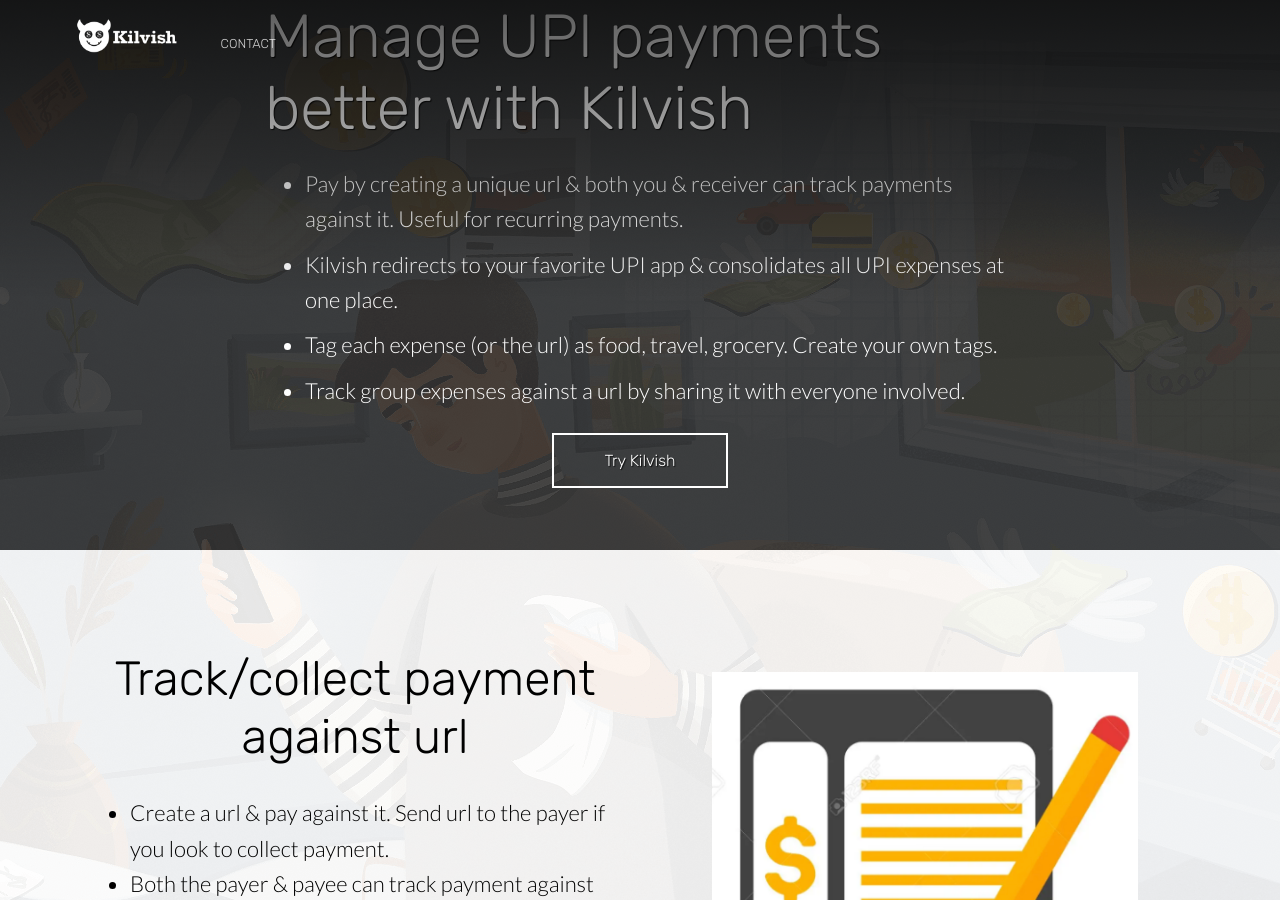
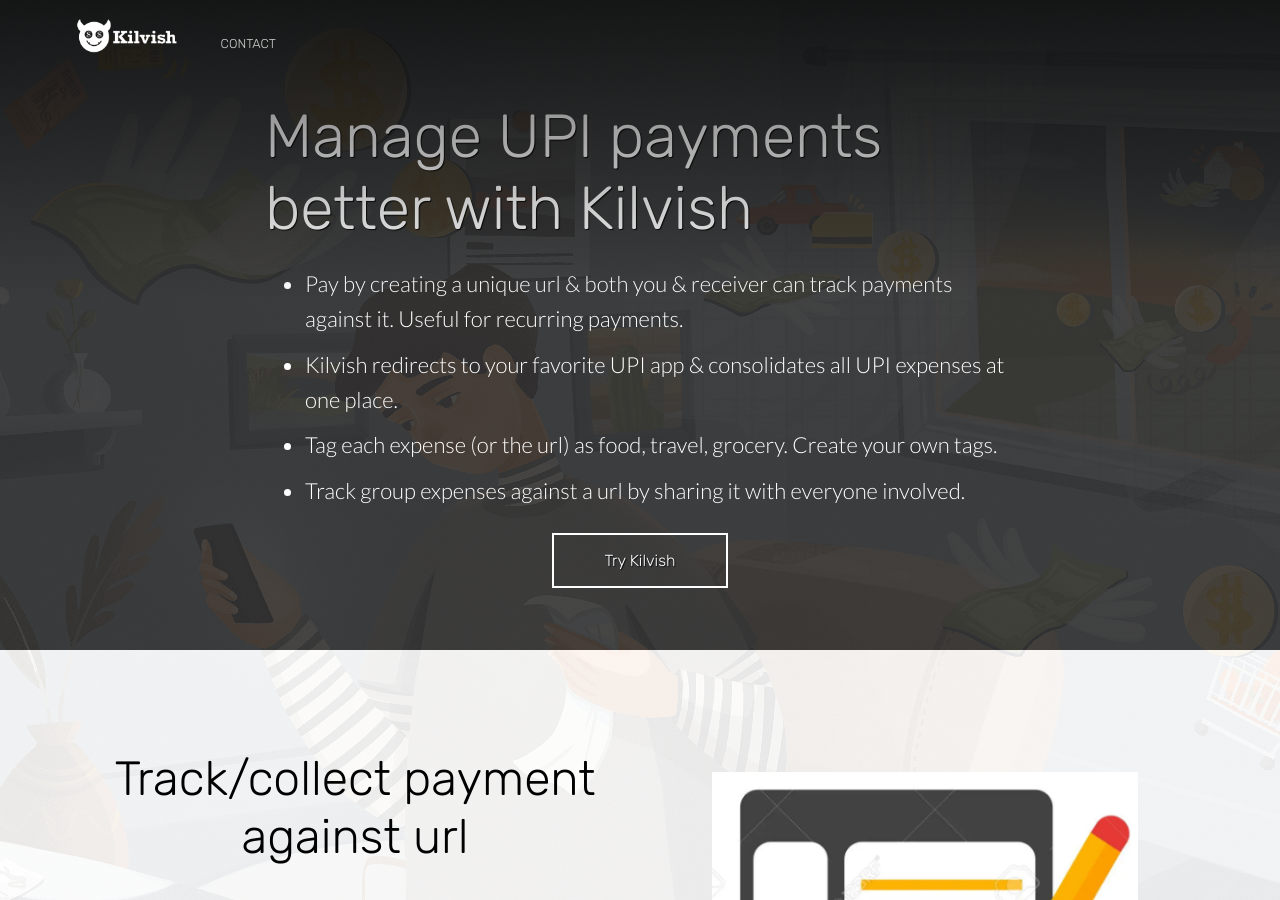
Before and after one commit to tamraj-kilvish/tamraj-kilvish.github.io, a Jekyll site: the page built from index.html, in a window 1280 px wide and 900 px high. Built offline with Jekyll 4.4.1, drawn with Linux system fonts in a browser that asks for light colours; nearby versions of some CDN libraries.

Commit message:
reverting back the top padding for hero element

```diff
--- a/index.html
+++ b/index.html
@@ -5,7 +5,7 @@
 bottom_image: https://unsplash.it/2000/1322?a=.png
 ---
 <style>#top-hero:before {background-image: url({% include relative-src.html src=page.image %}); opacity: 0.1;  top: 0; left: 0; right: 0; height: 100%;}</style>
-<section class="hero" id="top-hero">
+<section class="hero" id="top-hero" style="padding-top: 100px">
 	<div class="inner-hero text-container">
 		<div class="hero-text-container">
 			<h1 class="editable">Manage UPI payments better with Kilvish</h1>
```
